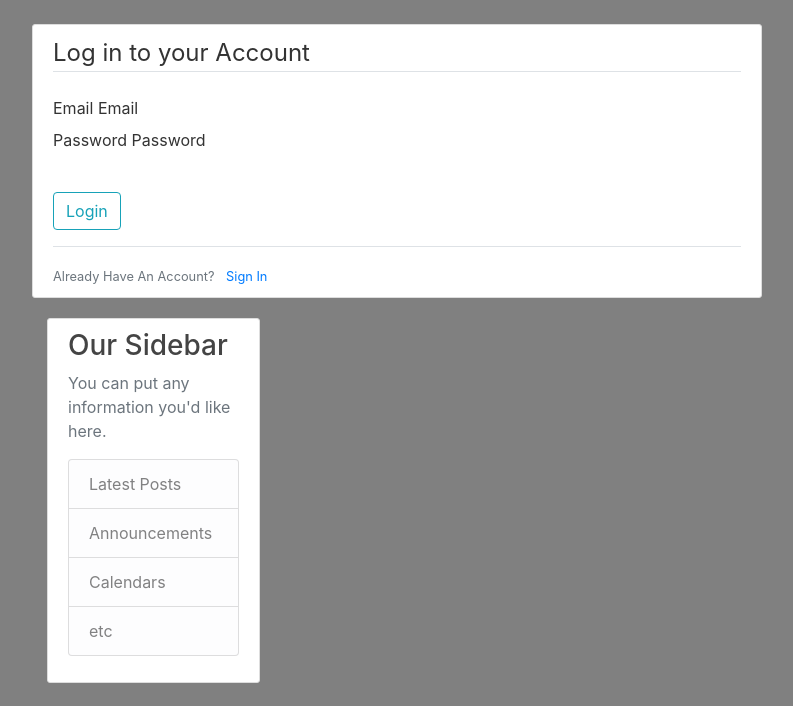
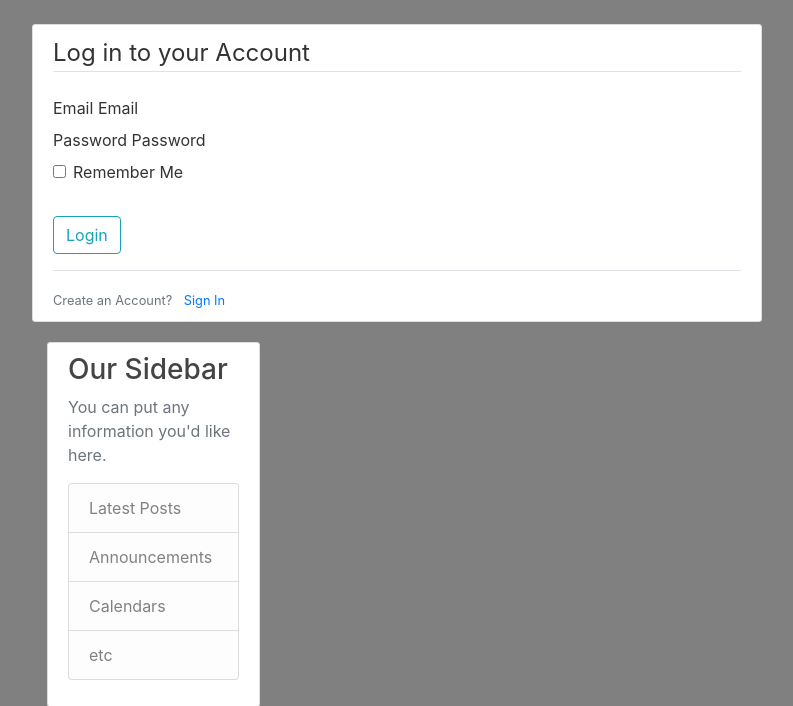
Before and after one commit to SkimaniKings/Blog-App, a Flask app: page /login in a window 1280 px wide. Shown: the part 56-762 px from the top of the page, without its empty margins (53-846 px from the left). Run offline with Flask 2, Linux system fonts and the light colour scheme; some libraries are stand-ins or nearby versions.

Commit message:
add a redirection to the registration form if one already has an account

```diff
--- a/templates/login.htm
+++ b/templates/login.htm
@@ -32,15 +32,20 @@
                         {% else %}
                         {{ form.password.label(class="form-control-label") }}
                         {% endif %}
+                        <div class="form-check">
+                            {{form.remember(class="form-check-input")}}
+                            {{form.remember.label(class="form-check-label")}}
+                        </div>
 
         </fieldset>
         <div class="form-group">
             {{ form.submit(class="btn btn-outline-info") }}
         </div>
+
     </form>
     <div class="border-top pt-3">
         <small class="text-muted">
-            Already Have An Account? <a class="ml-2" href="{{ url_for('login') }}">Sign In</a>
+             Create an Account? <a class="ml-2" href="{{ url_for('register') }}">Sign In</a>
         </small>
     </div>
     {% endblock content %}
```
